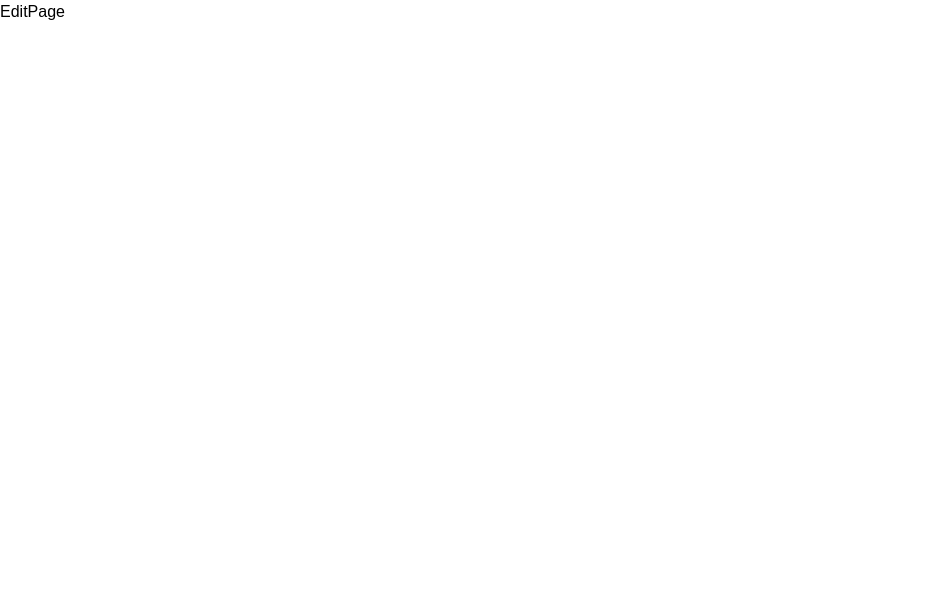
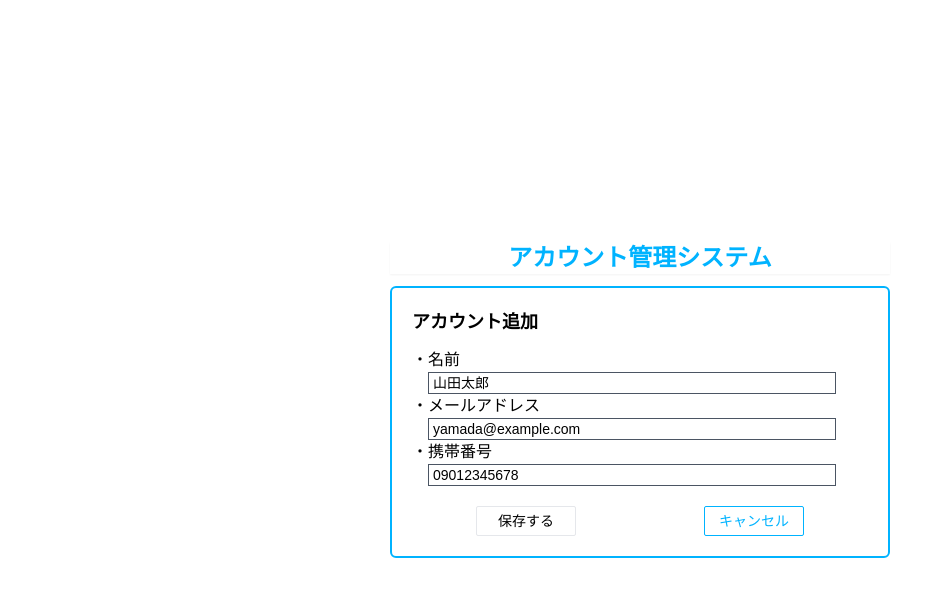
Before and after one commit to monosan77/account-management, a Next.js app in the folder frontend/: page /edit in a window 1280 px wide. Shown: the top 596 px of the page, without its empty margins (0-952 px from the left). Built offline with nearby package versions, Linux system fonts and the light colour scheme; a web font is replaced by a local one.

Commit message:
アカウント追加画面と編集画面の作成

```diff
--- a/frontend/src/app/add/page.tsx
+++ b/frontend/src/app/add/page.tsx
@@ -1,8 +1,12 @@
+import AddAccountForm from '@/components/AddAccountForm/AddAccountForm'
+import Frame from '@/components/Frame/Frame'
 import React from 'react'
 
 const AddPage = () => {
   return (
-    <div>AddPage</div>
+    <Frame title='アカウント追加' width='500px'>
+      <AddAccountForm />
+    </Frame>
   )
 }
 
--- a/frontend/src/app/edit/page.tsx
+++ b/frontend/src/app/edit/page.tsx
@@ -1,9 +1,20 @@
-import React from 'react'
+import EditAccountForm from "@/components/EditAccountForm/EditAccountForm";
+import Frame from "@/components/Frame/Frame";
+import React from "react";
+
+// API作成したときに削除する。
+const mockData = {
+  userName: "山田太郎",
+  email: "yamada@example.com",
+  TellNum: "09012345678",
+};
 
 const EditPage = () => {
   return (
-    <div>EditPage</div>
-  )
-}
+    <Frame title="アカウント追加" width="500px">
+      <EditAccountForm formData={mockData} />
+    </Frame>
+  );
+};
 
-export default EditPage
+export default EditPage;
--- /dev/null
+++ b/frontend/src/components/AccountForm/Buttons.tsx
@@ -0,0 +1,28 @@
+import React from 'react'
+import ButtonCustomSize from '../Frame/ButtonCustomSize'
+import { useRouter } from 'next/navigation'
+
+const Buttons = () => {
+  const router = useRouter();
+  return (
+    <div className="w-full mt-5 flex justify-around ">
+        <ButtonCustomSize
+          text="保存する"
+          type="submit"
+          width="100px"
+          bgColor={"mainColor"}
+          textColor={"white"}
+        />
+        <ButtonCustomSize
+          text="キャンセル"
+          type="button"
+          width="100px"
+          bgColor={"white"}
+          textColor={"mainColor"}
+          handleClick={() => router.back()}
+        />
+      </div>
+  )
+}
+
+export default Buttons
--- /dev/null
+++ b/frontend/src/components/AccountForm/Email.tsx
@@ -0,0 +1,31 @@
+import { Inputs } from "@/types";
+import React from "react";
+import { UseFormRegister } from "react-hook-form";
+type Prop = {
+  register: UseFormRegister<Inputs>;
+  errors?: string;
+};
+const Email = ({ register, errors }: Prop) => {
+  return (
+    <div>
+      <label htmlFor="email">
+        ・メールアドレス{" "}
+        {errors && <span className="text-red-600 text-xs">{errors}</span>}
+      </label>
+      <input
+        type="email"
+        id="email"
+        className="w-[calc(100%-48px)] px-1 text-sm mx-4 block border border-gray-600"
+        {...register("email", {
+          required: "必須入力です",
+          pattern: {
+            value: /^[a-zA-Z0-9._%+-]+@[a-zA-Z0-9.-]+\.[a-zA-Z]{2,4}$/,
+            message: "有効なメールアドレスを入力してください。",
+          },
+        })}
+      />
+    </div>
+  );
+};
+
+export default Email;
--- /dev/null
+++ b/frontend/src/components/AccountForm/TelNumber.tsx
@@ -0,0 +1,36 @@
+import { Inputs } from '@/types';
+import React from 'react'
+import { UseFormRegister } from 'react-hook-form';
+type Prop = {
+  register: UseFormRegister<Inputs>;
+  errors?: string;
+};
+const TelNumber = ({register,errors}:Prop) => {
+  return (
+    <div className="">
+        <label htmlFor="tellNum">
+          ・携帯番号{" "}
+          {errors && (
+            <span className="text-red-600 text-xs">
+              {errors}
+            </span>
+          )}
+        </label>
+        <input
+          type="tel"
+          id="tellNum"
+          className="w-[calc(100%-48px)] px-1 text-sm mx-4  block border border-gray-600"
+          {...register("tellNum", {
+            required: "必須入力です",
+            pattern: {
+              value: /^0[5789]0\d{8}$/, // ハイフンなし10〜11桁の携帯番号
+              message: "有効な携帯番号を入力してください。",
+            },
+          })}
+          placeholder="「-」ハイフン無しで入力してください"
+        />
+      </div>
+  )
+}
+
+export default TelNumber
--- /dev/null
+++ b/frontend/src/components/AccountForm/UserName.tsx
@@ -0,0 +1,33 @@
+import { Inputs } from "@/types";
+import React from "react";
+import { UseFormRegister } from "react-hook-form";
+
+type Prop ={
+  register:UseFormRegister<Inputs>;
+  errors?:string;
+
+}
+
+const UserName = ({errors,register}:Prop) => {
+  return (
+    <div>
+      <label htmlFor="userName">
+        ・名前{" "}
+        {errors && (
+          <span className="text-red-600 text-xs">
+            {errors}
+          </span>
+        )}
+      </label>
+      <input
+        type="text"
+        id="userName"
+        className="w-[calc(100%-48px)] px-1 mx-4 text-sm block border border-gray-600"
+        {...register("userName", { required: "必須入力です" })}
+        maxLength={18}
+      />
+    </div>
+  );
+};
+
+export default UserName;
--- /dev/null
+++ b/frontend/src/components/AddAccountForm/AddAccountForm.tsx
@@ -0,0 +1,38 @@
+"use client";
+import React from "react";
+import { SubmitHandler, useForm } from "react-hook-form";
+import UserName from "../AccountForm/UserName";
+import Email from "../AccountForm/Email";
+import TelNumber from "../AccountForm/TelNumber";
+import Buttons from "../AccountForm/Buttons";
+import { Inputs } from "@/types";
+
+
+
+const AddAccountForm = () => {
+  const {
+    register,
+    handleSubmit,
+    formState: { errors },
+  } = useForm<Inputs>({
+    defaultValues: {
+      userName: "",
+      email: "",
+      tellNum: null,
+    },
+  });
+  const onSubmit: SubmitHandler<Inputs> = (data) => {
+    console.log(data);
+  };
+
+  return (
+    <form onSubmit={handleSubmit(onSubmit)}>
+      <UserName register={register} errors={errors.userName?.message} />
+      <Email register={register} errors={errors.email?.message} />
+      <TelNumber register={register} errors={errors.tellNum?.message} />
+      <Buttons />
+    </form>
+  );
+};
+
+export default AddAccountForm;
--- /dev/null
+++ b/frontend/src/components/EditAccountForm/EditAccountForm.tsx
@@ -0,0 +1,44 @@
+"use client";
+import { Inputs } from "@/types";
+import React from "react";
+import { SubmitHandler, useForm } from "react-hook-form";
+import UserName from "../AccountForm/UserName";
+import Email from "../AccountForm/Email";
+import TelNumber from "../AccountForm/TelNumber";
+import Buttons from "../AccountForm/Buttons";
+
+type Prop = {
+  formData: FormData;
+};
+// 仮のデータ型処理書いたときに調整する。
+interface FormData {
+  userName: string;
+  email: string;
+  TellNum: string;
+}
+const EditAccountForm = ({ formData }: Prop) => {
+  const {
+    register,
+    handleSubmit,
+    formState: { errors },
+  } = useForm<Inputs>({
+    defaultValues: {
+      userName: formData.userName,
+      email: formData.email,
+      tellNum: formData.TellNum,
+    },
+  });
+  const onSubmit: SubmitHandler<Inputs> = (data) => {
+    console.log(data);
+  };
+  return (
+    <form onSubmit={handleSubmit(onSubmit)}>
+      <UserName register={register} errors={errors.userName?.message} />
+      <Email register={register} errors={errors.email?.message} />
+      <TelNumber register={register} errors={errors.tellNum?.message} />
+      <Buttons />
+    </form>
+  );
+};
+
+export default EditAccountForm;
--- /dev/null
+++ b/frontend/src/components/Frame/ButtonCustomSize.tsx
@@ -0,0 +1,30 @@
+import React from "react";
+type Prop = {
+  text: string;
+  type: "button" | "submit";
+  width: string;
+  bgColor: string;
+  textColor: string;
+  handleClick?: () => void;
+};
+const ButtonCustomSize = ({
+  text,
+  type,
+  width,
+  bgColor,
+  textColor,
+  handleClick,
+}: Prop) => {
+  return (
+    <button
+      type={type}
+      style={{ width: width }}
+      onClick={handleClick}
+      className={`p-1 bg-${bgColor} border border-${textColor} text-${textColor} text-sm rounded-sm  hover:opacity-80 hover:scale-[1.04] transition-all duration-200`}
+    >
+      {text}
+    </button>
+  );
+};
+
+export default ButtonCustomSize;
--- /dev/null
+++ b/frontend/src/types/index.tsx
@@ -0,0 +1,6 @@
+// アカウント追加編集フォームの入力型
+export type Inputs = {
+  userName: string;
+  email: string;
+  tellNum: string | null;
+};
```
